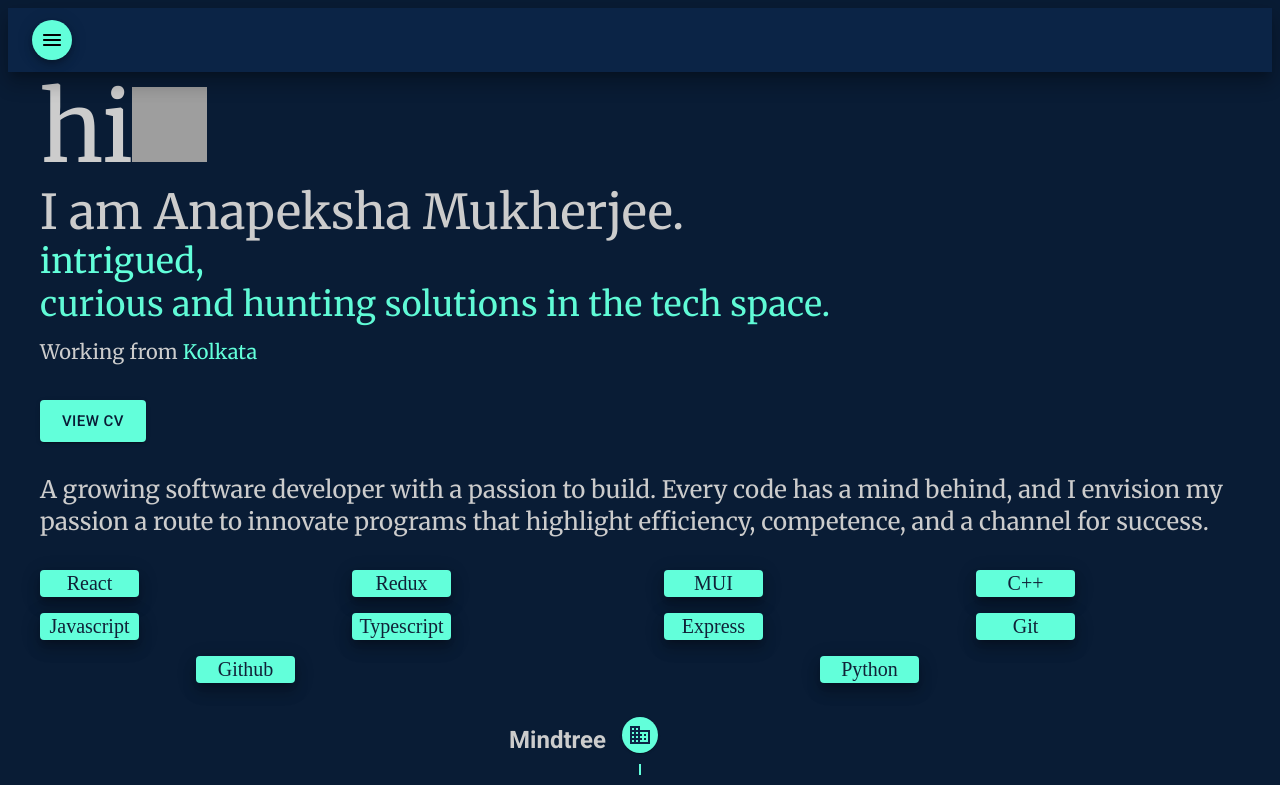
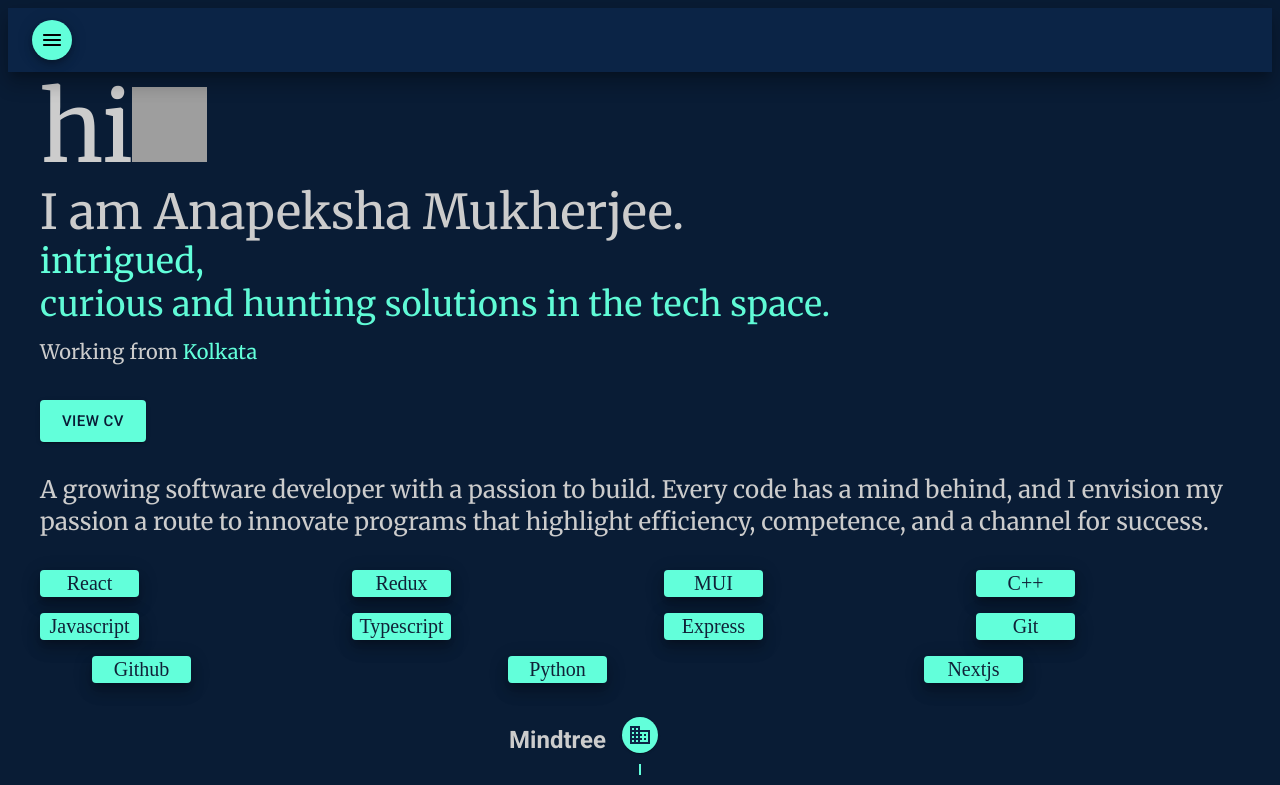
Before and after one commit to anapeksha/Portfolio, a React (Create React App) app: page / in a window 1280 px wide. Shown: the top 785 px of the page. Built offline with nearby package versions, Linux system fonts and the light colour scheme; grey boxes are pictures that could not be loaded.

Commit message:
new skill added

```diff
--- a/src/pages/About.tsx
+++ b/src/pages/About.tsx
@@ -13,6 +13,7 @@ const skills = [
 	{ skill: "Git", url: "https://git-scm.com" },
 	{ skill: "Github", url: "https://github.com" },
 	{ skill: "Python", url: "https://www.python.org" },
+	{ skill: "Nextjs", url: "https://nextjs.org" },
 ];
 
 const About: React.FC = () => {
```
